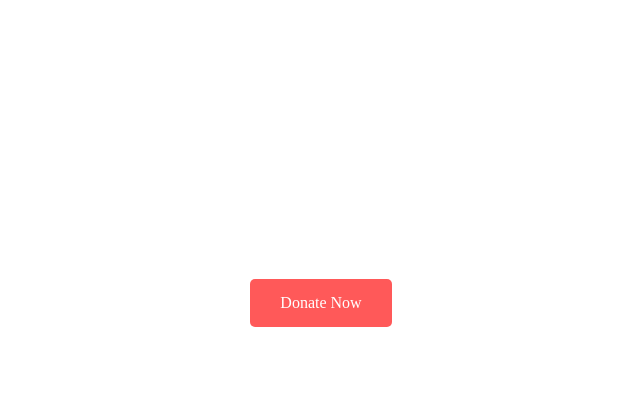
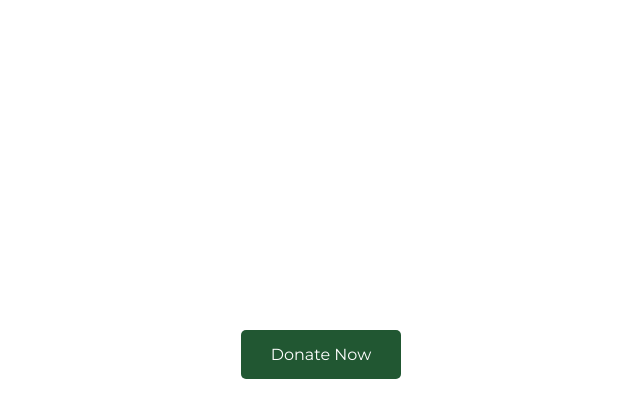
Before and after one commit to muhammadarmasum/donate-today, a plain HTML site: page index.html in a window 1280 px wide. Shown: the part 209-626 px from the top of the page, without its empty margins (319-959 px from the left). Drawn offline with Linux system fonts and the light colour scheme.

Commit message:
adds google font and hero styles

```diff
--- a/assets/css/style.css
+++ b/assets/css/style.css
@@ -2,6 +2,8 @@
 body{
     margin: 0;
     padding: 0;
+    font-family: 'Montserrat', sans-serif;
+    font-size: 16px;
 }
 
 /** //Typography **/
@@ -25,6 +27,9 @@
 .w-one-fourth{
     width: 25%;
 }
+.h-align-center{
+    justify-content: center;
+}
 .v-align-center{
     align-items: center;
 }
@@ -40,9 +45,12 @@
     display: inline-block;
     padding: 15px 30px;
     border-radius: 5px;
-    background-color: #FF5959;
+    background-color: #215732;
     text-decoration: none;
     color: #ffffff;
+}
+.button:hover{
+    background-color: #333333;
 }
 
 /** //Hero Section **/
--- a/index.html
+++ b/index.html
@@ -5,13 +5,18 @@
 	<meta http-equiv="X-UA-Compatible" content="IE=edge">
 	<meta name="viewport" content="width=device-width, initial-scale=1.0">
 	<title>Donate Today</title>
+
+	<link rel="preconnect" href="https://fonts.googleapis.com">
+	<link rel="preconnect" href="https://fonts.gstatic.com" crossorigin>
+	<link href="https://fonts.googleapis.com/css2?family=Montserrat:wght@400;700&display=swap" rel="stylesheet">
+
 	<link rel="stylesheet" href="assets/css/style.css">
 </head>
 <body>
-	<section id="hero" class="flex v-align-center">
-		<div class="w-full text--center">
+	<section id="hero" class="flex v-align-center h-align-center">
+		<div class="w-half text--center">
 			<h1 class="text--white">Let's Help Those Who Are <br>More In Need</h1>
-			<p class="text--white">Lorem ipsum dolor sit amet, usu cu esse possit referrentur, at eam falli deterruisset. No duo populo animal noluisse, enim</p>
+			<p class="text--white">Millions of people are affected by the recnt floods in Bangladesh.They need our support to survive this natural disaster. Expand your support when the need it the most.</p>
 			<a href="#" class="button">Donate Now</a>
 		</div>
 	</section>
```
